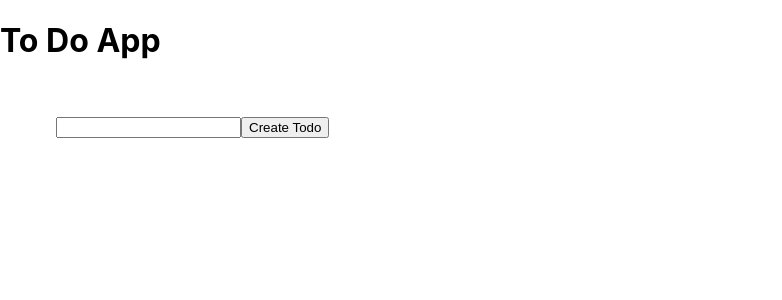
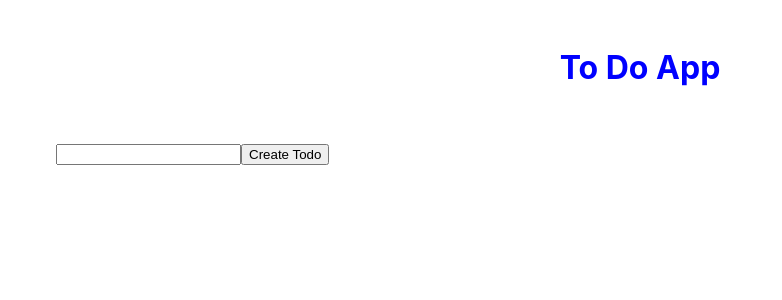
Before and after one commit to ravibarla/todo-app-redux, a React (Create React App) app: page / in a window 1280 px wide. Shown: the top 300 px of the page, without its empty margins (0-782 px from the left). Built offline with nearby package versions, Linux system fonts and the light colour scheme.

Commit message:
updating the initial package

```diff
--- a/package.json
+++ b/package.json
@@ -8,6 +8,7 @@
     "@testing-library/user-event": "^13.5.0",
     "react": "^18.2.0",
     "react-dom": "^18.2.0",
+    "react-redux": "^8.1.2",
     "react-scripts": "5.0.1",
     "web-vitals": "^2.1.4"
   },
--- a/src/App.css
+++ b/src/App.css
@@ -5,6 +5,13 @@
 .App-logo {
   height: 40vmin;
   pointer-events: none;
+}
+
+h1{
+  text-align: center;
+  margin: 48px;
+  font-weight: bold;
+  color: blue;
 }
 
 @media (prefers-reduced-motion: no-preference) {
--- a/src/index.js
+++ b/src/index.js
@@ -7,7 +7,8 @@ import reportWebVitals from './reportWebVitals';
 const root = ReactDOM.createRoot(document.getElementById('root'));
 root.render(
   <React.StrictMode>
-    <App />
+
+      <App />
   </React.StrictMode>
 );
 
```
Also changed, not shown: 1 other file (tests, documents, lock files or other folders).
